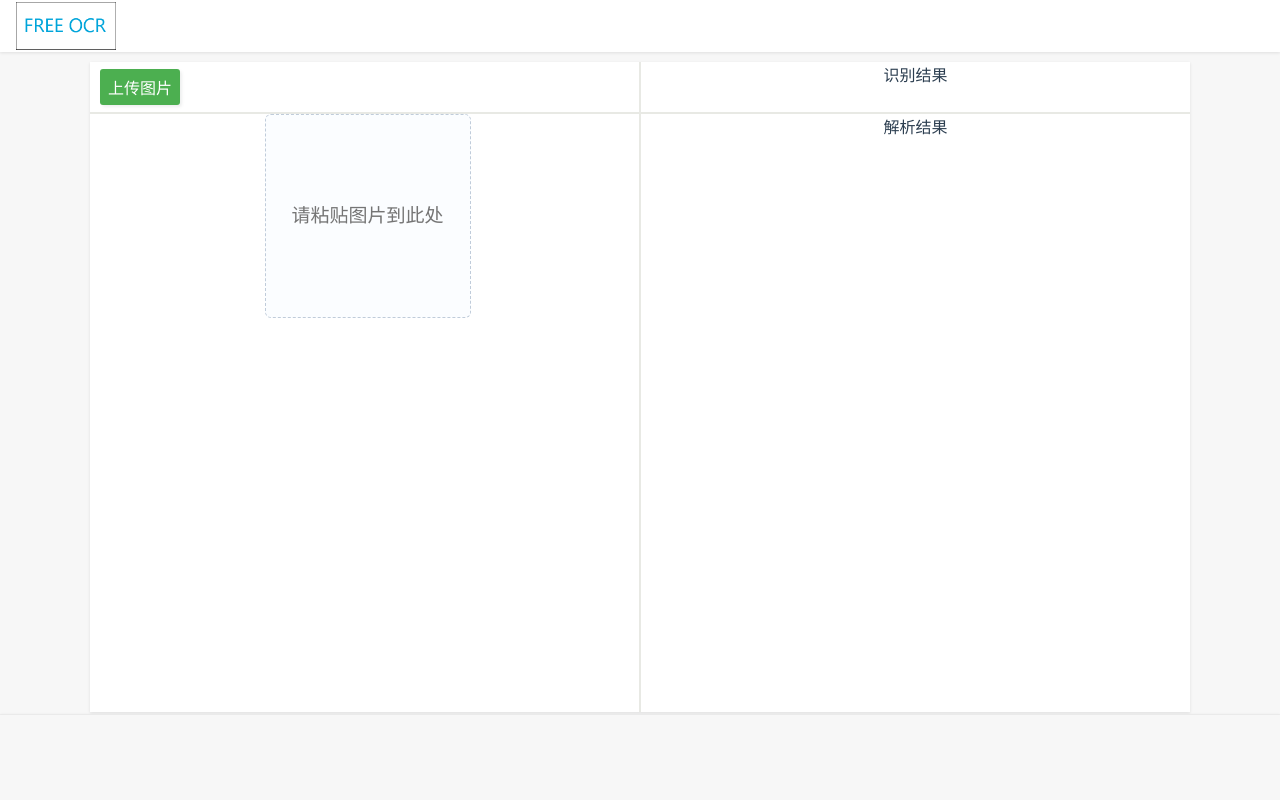
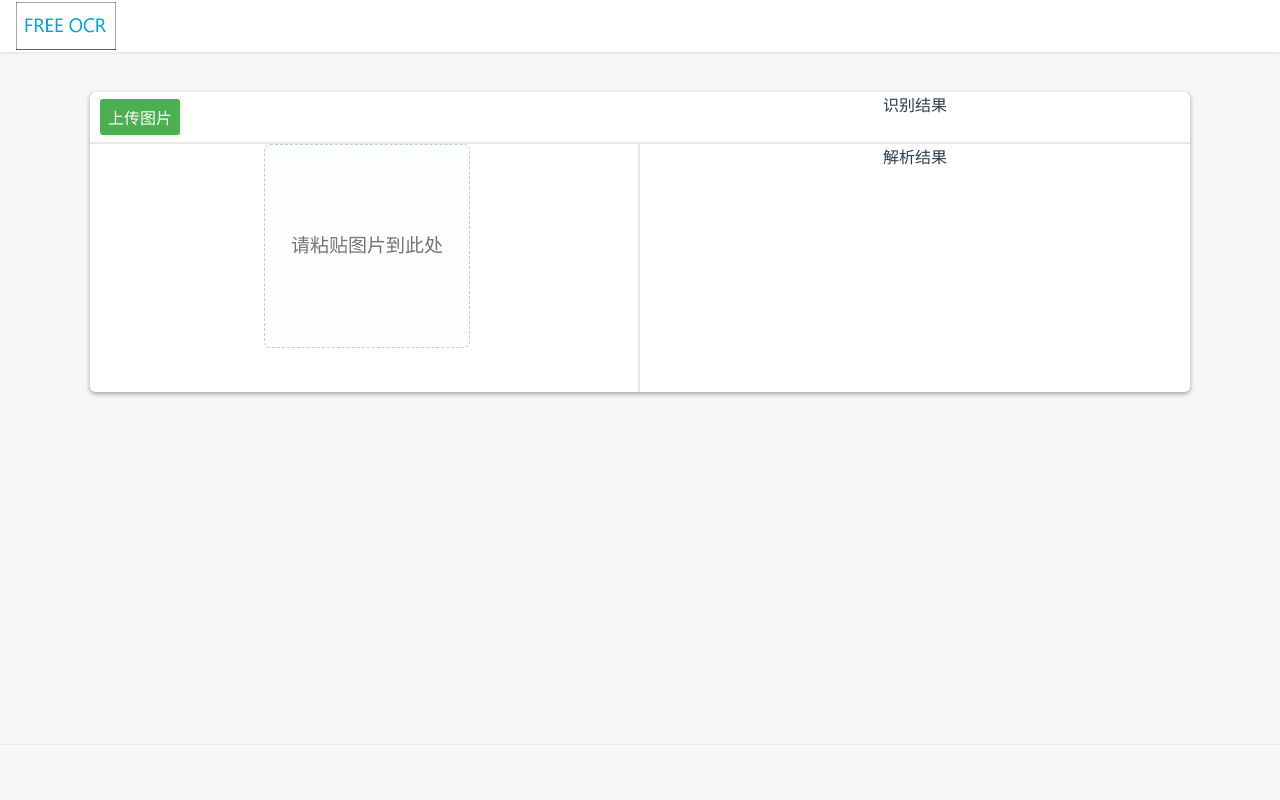
Before and after one commit to feiya1314/ocr, a Vue app in the folder ocr-web/: page / in a window 1280 px wide. Shown: the top 800 px of the page. Built offline with nearby package versions, Linux system fonts and the light colour scheme.

Commit message:
修改页面

```diff
--- a/ocr-web/src/components/Ocr.vue
+++ b/ocr-web/src/components/Ocr.vue
@@ -10,6 +10,8 @@
               <button class="upload-btn">上传图片</button>
             </div>
           </div>
+          <div class="input-box">
+
             <div class="input">
             </div>
             <div v-show="!show" class="pasteInputDiv" @paste="handlePaste">
@@ -26,6 +28,7 @@
             <div class="preview" v-if="showPreview" @click="zoomOutImg">
               <div class="previewImgDiv">
                 <img :src="url" class="previewImg" />
+              </div>
             </div>
           </div>
         </div>
@@ -209,15 +212,16 @@ export default {
 }
 .content-container {
   width: 1100px;
-  height: 100%;
-  margin: 10px auto;
+  height: 300px;
+  margin: 40px auto 20px auto;
   background: rgb(180, 126, 126);
   position: relative;
   display: -webkit-box;
   display: -ms-flexbox;
   display: flex;
-  -webkit-box-shadow: 0 1px 3px rgb(18 18 18 / 10%);
-  box-shadow: 0 1px 3px rgb(18 18 18 / 10%);
+  -webkit-box-shadow: 0 2px 5px rgb(0 0 0 / 35%);
+  box-shadow: 0 2px 5px rgb(0 0 0 / 35%);
+  border-radius: 5px;
   /* box-shadow: 0 1px 3px rgb(18 18 18 / 10%); */
 }
 .top-banner-container {
@@ -248,9 +252,15 @@ export default {
   width: 50%;
   float: left;
   /* box-shadow: 0 1px 3px rgb(18 18 18 / 10%); */
+  border-radius: 5px 0 0 5px;
+}
+.input-box {
+  position: relative;
+  display: block;
   border-right-style: solid;
   border-right-width: 2px;
   border-color: #e8e9e4;
+  height: calc(100% - 52px);
 }
 .right-content-box {
   padding: 0px;
@@ -261,6 +271,7 @@ export default {
   width: 50%;
   float: left;
   background: #ffffff;
+  border-radius: 0 5px 5px 0;
 }
 #dragEle {
   height: 100%;
@@ -301,6 +312,12 @@ export default {
   text-align: center;
   text-align: -webkit-center;
   margin-top: 20px;
+}
+.previewImgDiv {
+  justify-content: center;
+  align-items: center;
+  display: -webkit-flex;
+  height: 100%;
 }
 .deleteBtn {
   width: 25px;
```
Also changed, not shown: 1 other file (tests, documents, lock files or other folders). Lines whose indentation alone changed are shown as unchanged.
